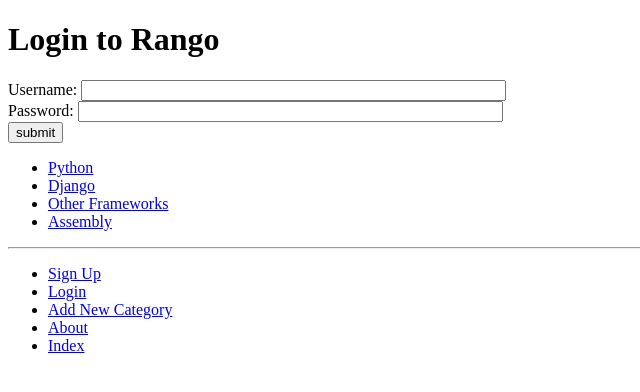
After one commit to basel-shehabi/tango_with_django_project, a Django app: page /rango/login/ in a window 1280 px wide. The commit adds this page. Shown: the top 392 px of the page, without its empty margins (0-640 px from the left). Run offline with Django 3.2, Linux system fonts and the light colour scheme; data comes from the database, SQL or seed files in the repository; both versions use the stored data as it was after the commit.

Commit message:
Completed Chapter 9 MINUS exercises!

```diff
--- a/rango/urls.py
+++ b/rango/urls.py
@@ -10,4 +10,8 @@ urlpatterns = [
 		 views.show_category, name='show_category'),
 	path('add_category/', views.add_category, name='add_category'),
 	path('category/<slug:category_name_slug>/add_page/', views.add_page, name='add_page'),
+	path('register/', views.register, name='register'), # New mapping!
+	path('login/', views.user_login, name='login'),
+	path('restricted/', views.restricted, name='restricted'),
+	path('logout/', views.user_logout, name='logout'),
 ]
--- a/rango/views.py
+++ b/rango/views.py
@@ -6,6 +6,11 @@ from rango.forms import CategoryForm
 from rango.forms import PageForm
 from django.shortcuts import redirect
 from django.urls import reverse
+from rango.forms import UserForm, UserProfileForm
+from django.contrib.auth import authenticate, login
+from django.shortcuts import redirect
+from django.contrib.auth.decorators import login_required
+from django.contrib.auth import logout
 
 def index(request):
 	# Query the database for a list of ALL categories currently stored.
@@ -116,3 +121,119 @@ def add_page(request, category_name_slug):
 
 	context_dict = {'form': form, 'category': category}
 	return render(request, 'rango/add_page.html', context=context_dict)
+
+def register(request):
+	# A boolean value for telling the template
+	# whether the registration was successful.
+	# Set to False initially. Code changes value to
+	# True when registration succeeds.
+	registered = False
+
+	#If it's a HTTP POST, we're interested in processing form data.
+	if request.method == 'POST':
+		# Attempt to grab information from the raw form information.
+		# Note that we make use of both UserForm and UserProfileForm
+		user_form = UserForm(request.POST)
+		profile_form = UserProfileForm(request.POST)
+
+		# If the two forms are valid...
+		if user_form.is_valid() and profile_form.is_valid():
+			# Save the user's form data to the database.
+			user = user_form.save()
+
+			# Now we hash the password with the set_password method.
+			# Once hashed, we can update the user object.
+			user.set_password(user.password)
+			user.save()
+
+			# Now sort out the UserProfile instance.
+			# Since we need to set the user attribute ourselves,
+			# we set commit=Flase. This delays saving the model
+			# until we're ready to avoid integrity problems.
+			profile = profile_form.save(commit=False)
+			profile.user = user
+
+			# Did the user provide a profile picture?
+			# If so, we need to get it from the input form and
+			# put it in the UserProfile model.
+			if 'picture' in request.FILES:
+				profile.picture = request.FILES['picture']
+
+			# Now we save the UserProfile model instance.
+			profile.save()
+
+			# Update our variable to indicate that the template
+			# registration was successful.
+			registered = True
+		else:
+			# Invalid form or forms - mistakes or something else?
+			# Print problems to the terminal.
+			print(user_form.errors, profile_form.errors)
+
+	else:
+		# Not a HTTP POST, so we render our form using two ModelForm instances.#
+		# These forms will be blank, ready for user input.
+		user_form = UserForm()
+		profile_form = UserProfileForm()
+
+	# Render the template depending on the context.
+	return render(request,
+				  'rango/register.html',
+				  context = {'user_form': user_form,
+							 'profile_form': profile_form,
+							 'registered': registered})
+
+def user_login(request):
+	# If the request is a HTTP POST, try to pull out the relevant information.
+	if request.method == 'POST':
+		# Gather the username and password provided by the user.
+		# This information is obtained from the login form.
+		# We use request.POST.get('<variable>') as opposed
+		# to request.POST['<variable>'], because the
+		# request.POST.get('<variable>') returns None if the
+		# value does not exist, while request.POST['<variable>']
+		# will raise a KeyError exception.
+		username = request.POST.get('username')
+		password = request.POST.get('password')
+
+
+		# Use Django's machinery to attempt to see if the username/password
+		# combination is valid - a User object is returned if it is.
+		user = authenticate(username=username, password=password)
+
+		# If we have a User object, the details are correct.
+		# If None (Python's way of representing the absence of a value), no user
+		# with matching credentials was found.
+		if user:
+			# Is the account active? It could have been disabled.
+			if user.is_active:
+				# If the account is valid and active, we can log the user in.
+				# We'll send the user back to the homepage.
+				login(request, user)
+				return redirect(reverse('rango:index'))
+			else:
+				# An inactive account was used - no logging in!
+				return HttpResponse("Your Rango account is disabled.")
+		else:
+		# Bad login details were provided. So we can't log the user in.
+			print("Invalid login details: {username}, {password}")
+			return HttpResponse("Invalid login details supplied.")
+		# The request is not a HTTP POST, so display the login form.
+		# This scenario would most likely be a HTTP GET.
+	else:
+	# No context variables to pass to the template system, hence the
+	# blank dictionary object...
+		return render(request, 'rango/login.html')
+
+@login_required
+def restricted(request):
+	return HttpResponse("Since you're logged in, you can see this text!")
+
+# Use the login_required() decorator to ensure only those logged in can
+# access the view.
+@login_required
+def user_logout(request):
+	# Since we know the user is logged in, we can now just log them out.
+	logout(request)
+	# Take the user back to the homepage.
+	return redirect(reverse('rango:index'))
--- a/tango_with_django_project/settings.py
+++ b/tango_with_django_project/settings.py
@@ -125,6 +125,8 @@ USE_TZ = True
 
 STATIC_URL = '/static/'
 
+LOGIN_URL = 'rango:login'
+
 # Media root and dir
 
 MEDIA_ROOT = MEDIA_DIR
--- a/templates/rango/base.html
+++ b/templates/rango/base.html
@@ -24,7 +24,17 @@
 		<hr />
 		<div>
 			<ul>
-				<li><a href="{% url 'rango:add_category' %}">Add a New Category</a></li>
+			{% if user.is_authenticated %}
+				<!-- Show these links when the user is logged in -->
+				<li><a href="{% url 'rango:restricted' %}">Restricted Page</a></li>
+				<li><a href="{% url 'rango:logout' %}">Logout</a></li>
+			{% else %}
+				<!-- Show these links when the user is NOT logged in -->
+				<li><a href="{% url 'rango:register' %}">Sign Up</a></li>
+				<li><a href="{% url 'rango:login' %}">Login</a></li>
+			{% endif %}
+				<!-- Outside the conditional statements, ALWAYS show -->
+				<li><a href="{% url 'rango:add_category' %}">Add New Category</a></li>
 				<li><a href="{% url 'rango:about' %}">About</a></li>
 				<li><a href="{% url 'rango:index' %}">Index</a></li>
 			</ul>
--- /dev/null
+++ b/templates/rango/login.html
@@ -0,0 +1,18 @@
+{% extends 'rango/base.html' %}
+{% load staticfiles %}
+
+{% block title_block %}
+	Login
+{% endblock %}
+
+{% block body_block %}
+<h1>Login to Rango</h1>
+<form id="login_form" method="post" action="{% url 'rango:login' %}">
+	{% csrf_token %}
+	Username: <input type="text" name="username" value="" size="50" />
+	<br />
+	Password: <input type="password" name="password" value="" size="50" />
+	<br />
+	<input type="submit" value="submit" />
+</form>
+{% endblock %}
```
Also changed, not shown: rango/forms.py (+14 -0 lines), templates/rango/register.html (added, +29 -0 lines), db.sqlite3.
